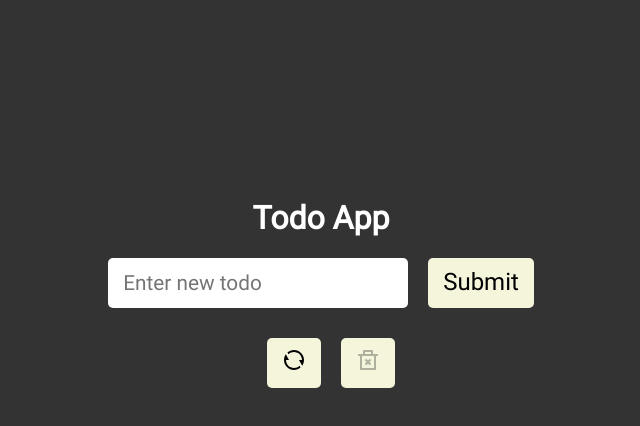
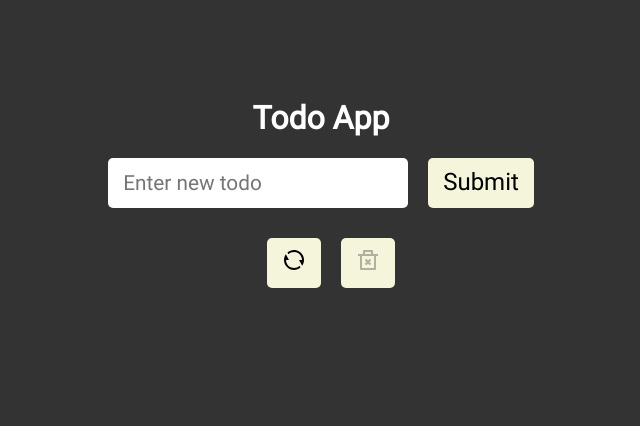
Before and after one commit to Leogrand20/todo-app, a React (Vite) app: page / in a window 1280 px wide. Shown: the top 426 px of the page, without its empty margins (319-959 px from the left). Built offline with nearby package versions, Linux system fonts and the light colour scheme.

Commit message:
margin-top: 100px

```diff
--- a/src/App.tsx
+++ b/src/App.tsx
@@ -10,7 +10,7 @@ import { ID, Todo } from './types/Todo'
 import './App.css'
 
 export const App = () => {
-  const [todos, setTodos] = useState<Todo[] | []>([])
+  const [todos, setTodos] = useState<Todo[]>([])
 
   const addTodoHandler = (text: string) => {
     const newTodo = {
--- a/src/styles/index.css
+++ b/src/styles/index.css
@@ -27,5 +27,5 @@ textarea {
   text-align: center;
   max-width: 600px;
   margin-inline: auto;
-  margin-top: 200px;
+  margin-top: 100px;
 }
```
